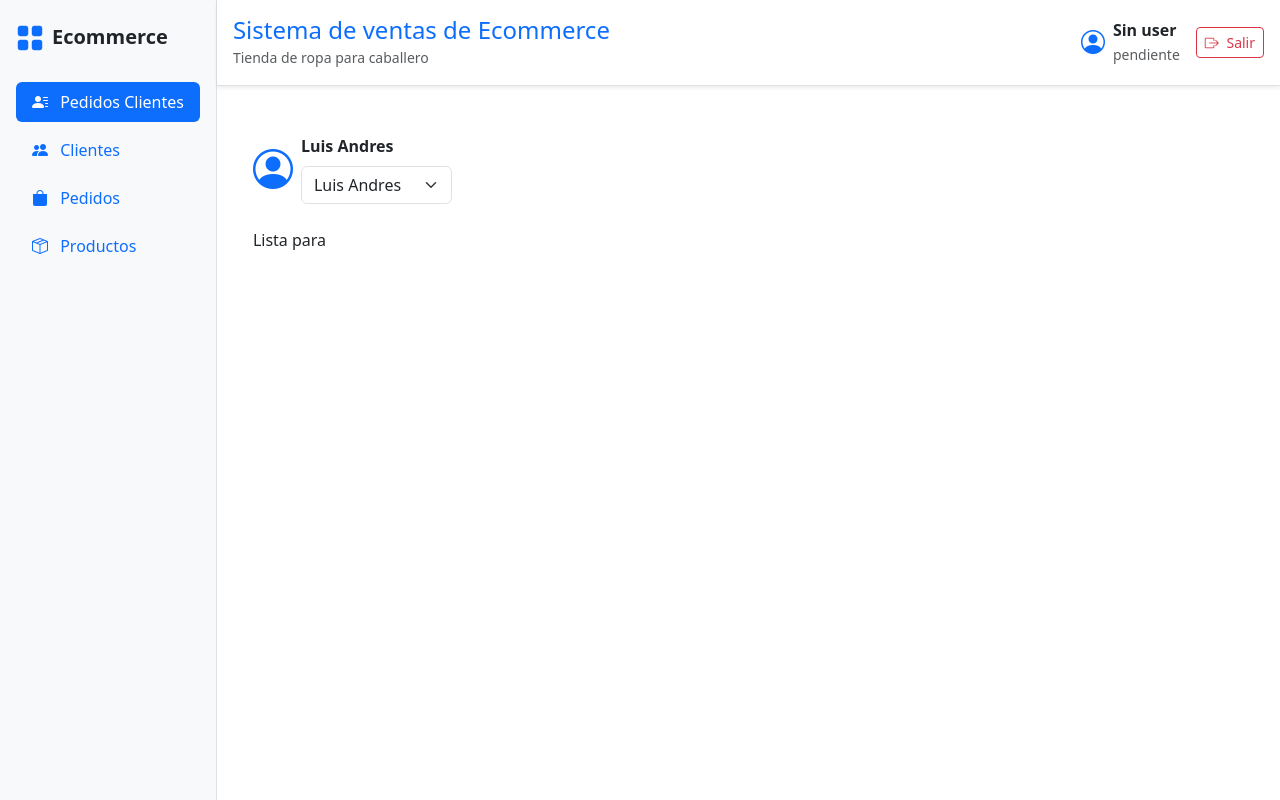
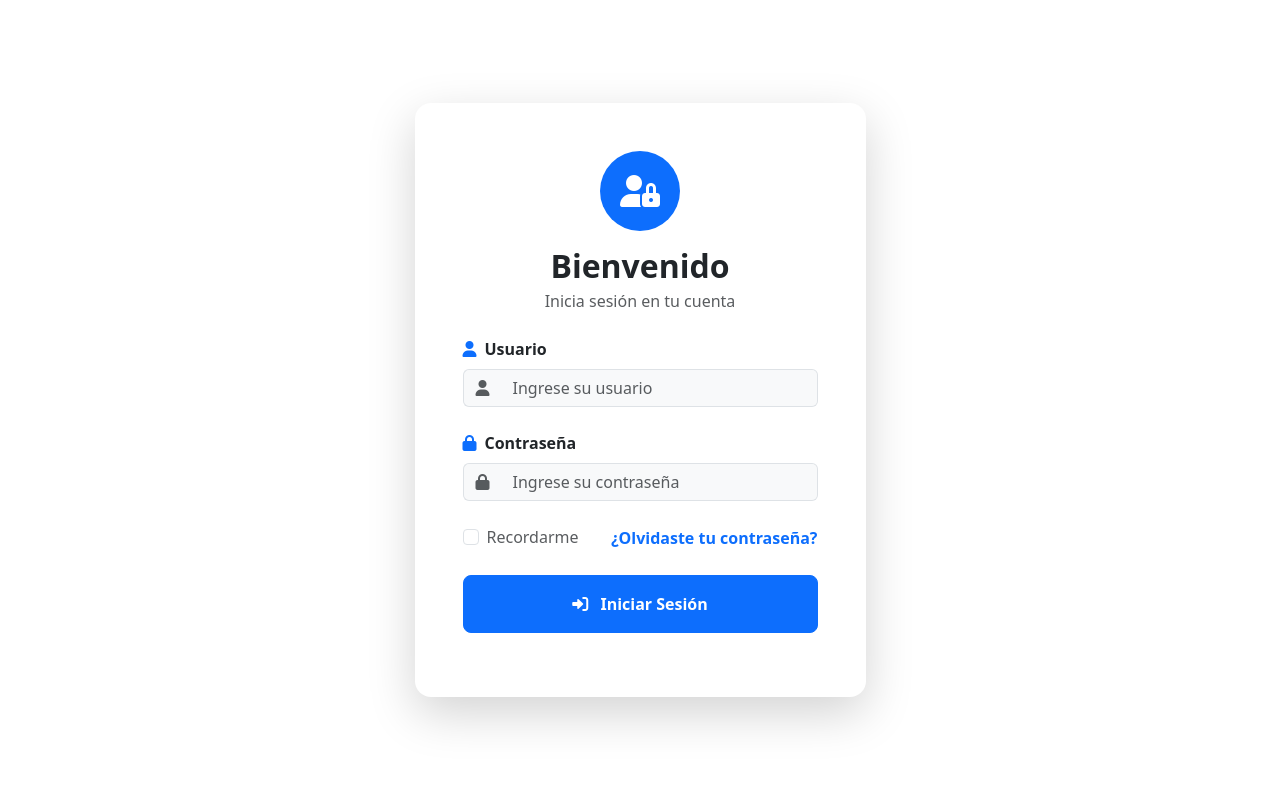
Before and after one commit to AndresFG0808/ecommerce_front, an Angular app: page /login in a window 1280 px wide. Before the commit this address led to /dashboard/pedidosclientes. Built offline with nearby package versions, Linux system fonts and the light colour scheme.

Commit message:
Se configuro el logout de login en el dashboard

```diff
--- a/package.json
+++ b/package.json
@@ -18,6 +18,7 @@
     "@angular/platform-browser-dynamic": "^19.2.0",
     "@angular/router": "^19.2.0",
     "rxjs": "~7.8.0",
+    "sweetalert2": "^11.22.4",
     "tslib": "^2.3.0",
     "zone.js": "~0.15.0"
   },
--- a/src/app/app-routing.module.ts
+++ b/src/app/app-routing.module.ts
@@ -5,8 +5,10 @@ import { PedidosclientesComponent } from './components/templates/pedidosclientes
 import { ClientesComponent } from './components/templates/clientes/clientes.component';
 import { PedidosComponent } from './components/templates/pedidos/pedidos.component';
 import { ProductosComponent } from './components/templates/productos/productos.component';
+import { LoginComponent } from './components/login/login.component';
 
 const routes: Routes = [
+  { path: 'login', component: LoginComponent },
   { path: 'dashboard', component: DashboardComponent, children: [
     {path: '', redirectTo: 'pedidosclientes', pathMatch:'full'},
     {path: 'pedidosclientes', component: PedidosclientesComponent},
@@ -14,8 +16,8 @@ const routes: Routes = [
     {path: 'pedidos', component:PedidosComponent},
     {path: 'productos', component: ProductosComponent},
   ]},
-  { path: '', redirectTo: '/dashboard', pathMatch: 'full' },
-  { path: '**', redirectTo: 'dashboard'}
+  { path: '', redirectTo: '/login', pathMatch: 'full' },
+  { path: '**', redirectTo: 'login'}
 ];
 
 @NgModule({
--- a/src/app/components/dashboard/dashboard.component.html
+++ b/src/app/components/dashboard/dashboard.component.html
@@ -66,7 +66,7 @@
           </div>
 
           <!-- (click)="logout()" -->
-          <button class="btn btn-outline-danger btn-sm">
+          <button class="btn btn-outline-danger btn-sm" (click)="logout()">
             <i class="bi bi-box-arrow-right me-1"></i>
             Salir
           </button>
--- a/src/app/components/dashboard/dashboard.component.ts
+++ b/src/app/components/dashboard/dashboard.component.ts
@@ -1,4 +1,7 @@
 import { Component } from '@angular/core';
+import { Router } from '@angular/router';
+import { AuthService } from '../../services/auth.service';
+import Swal from 'sweetalert2';
 
 @Component({
   selector: 'app-dashboard',
@@ -7,5 +10,29 @@ import { Component } from '@angular/core';
   styleUrl: './dashboard.component.css'
 })
 export class DashboardComponent {
+  constructor(private authService: AuthService, private router: Router) {}
 
+  logout(): void {
+    Swal.fire({
+      title: "Cerrar sesion",
+      text: "¿Estas seguro de cerrar sesion?",
+      icon: 'question',
+      showCancelButton: true,
+      confirmButtonColor: '#3085d6',
+      cancelButtonColor: '#d33',
+      confirmButtonText: 'Si, cerrar sesion',
+      cancelButtonText: 'Cancelar'
+    }).then((result) => {
+      if(result.isConfirmed) {
+        this.router.navigate(['/login'])
+        Swal.fire({
+          title: 'Sesion cerrada!',
+          text: 'Haz cerrado sesion correctamente',
+          icon: 'success',
+          timer: 2000,
+          showConfirmButton: false
+        })
+      }
+    });
+  }
 }
--- /dev/null
+++ b/src/app/components/login/login.component.html
@@ -0,0 +1,93 @@
+<div class="min-vh-100 d-flex align-items-center justify-content-center bg-gradient">
+  <div class="container">
+    <div class="row justify-content-center">
+      <div class="col-md-6 col-lg-5">
+        <div class="card shadow-lg border-0 rounded-4">
+          <div class="card-body p-5">
+            <!-- Logo/Icon -->
+            <div class="text-center mb-4">
+              <div class="bg-primary rounded-circle d-inline-flex align-items-center justify-content-center" style="width: 80px; height: 80px;">
+                <i class="fas fa-user-lock text-white fs-2"></i>
+              </div>
+              <h2 class="mt-3 mb-1 fw-bold text-dark">Bienvenido</h2>
+              <p class="text-muted">Inicia sesión en tu cuenta</p>
+            </div>
+
+            <div>
+              <!-- Username Field -->
+              <div class="mb-4">
+                <label for="username" class="form-label fw-semibold text-dark">
+                  <i class="fas fa-user me-2 text-primary"></i>Usuario
+                </label>
+                <div class="input-group">
+                  <span class="input-group-text border-end-0 bg-light">
+                    <i class="fas fa-user text-muted"></i>
+                  </span>
+                  <input
+                    type="text"
+                    id="username"
+                    name="username"
+                    class="form-control border-start-0 bg-light"
+                    [(ngModel)]="username"
+                    required
+                    placeholder="Ingrese su usuario"
+                    style="box-shadow: none; border-left: none;"
+                    [disabled]="isLoading"
+                  />
+                </div>
+              </div>
+
+              <!-- Password Field -->
+              <div class="mb-4">
+                <label for="password" class="form-label fw-semibold text-dark">
+                  <i class="fas fa-lock me-2 text-primary"></i>Contraseña
+                </label>
+                <div class="input-group">
+                  <span class="input-group-text border-end-0 bg-light">
+                    <i class="fas fa-lock text-muted"></i>
+                  </span>
+                  <input
+                    type="password"
+                    id="password"
+                    name="password"
+                    class="form-control border-start-0 bg-light"
+                    [(ngModel)]="password"
+                    required
+                    placeholder="Ingrese su contraseña"
+                    style="box-shadow: none; border-left: none;"
+                    [disabled]="isLoading"
+                  />
+                </div>
+              </div>
+
+              <!-- Remember me & Forgot password -->
+              <div class="d-flex justify-content-between align-items-center mb-4">
+                <div class="form-check">
+                  <input class="form-check-input" type="checkbox" id="remember">
+                  <label class="form-check-label text-muted" for="remember">
+                    Recordarme
+                  </label>
+                </div>
+                <a href="#" class="text-decoration-none text-primary fw-semibold">
+                  ¿Olvidaste tu contraseña?
+                </a>
+              </div>
+
+              <!-- Submit Button -->
+              <button type="button" class="btn btn-primary w-100 py-3 mb-3 fw-semibold rounded-3" (click)="onLogin()">
+                <i class="fas fa-sign-in-alt me-2"></i>
+                Iniciar Sesión
+              </button>
+
+              <!-- Error Message -->
+              <div *ngIf="" class="alert alert-danger border-0 rounded-3" role="alert">
+                <i class="fas fa-exclamation-triangle me-2"></i>
+                {{ error }}
+              </div>
+            </div>
+          </div>
+        </div>
+      </div>
+    </div>
+  </div>
+</div>
--- /dev/null
+++ b/src/app/components/login/login.component.ts
@@ -0,0 +1,37 @@
+import { Component } from '@angular/core';
+import { Router } from '@angular/router';
+import { Subscription } from 'rxjs';
+import { environment } from '../../environment/environment';
+
+@Component({
+  selector: 'app-login',
+  standalone: false,
+  templateUrl: './login.component.html',
+  styleUrl: './login.component.css'
+})
+export class LoginComponent {
+  username: string = '';
+  password: string = '';
+  error: string = '';
+  isLoading: boolean = false;
+  private routerSubscription: Subscription = new Subscription(); // Para cerrar una sesion que nunca se cancela.
+
+  constructor(private router: Router){} // Dar acceso restringido solo a este componente
+
+  onLogin() { // Metodo que se ejecutara al dar clic en el boton de inciar
+    this.isLoading = true;
+    this.error = '';
+
+    if (this.username === environment.authUser && this.password === environment.authPassword) {
+      //Si el usuaio ingresa las credenciales correctas navega hasta el dashboard
+      this.router.navigate(['/dashboard']);
+    } else {
+      // Si se equivoca o no ingresa las credenciales correctas, llenamos el mensaje de error para despues mostrar:
+      this.error = 'Usuario o contraseña incorrectos';
+    }
+  }
+
+
+
+
+}
--- a/src/app/components/templates/pedidosclientes/pedidosclientes.component.html
+++ b/src/app/components/templates/pedidosclientes/pedidosclientes.component.html
@@ -13,4 +13,4 @@
   </div>
 </div>
 
-<p class="mt-4">Lista para </p>
+<p class="mt-4">Lista para ver pedido</p>
--- /dev/null
+++ b/src/app/environment/environment.ts
@@ -0,0 +1,17 @@
+/**
+ * @module environment
+ *
+ * @description
+ * Objeto de configuración que define las credenciales de autenticación para el entorno de la aplicación.
+ *
+ * @property {string} authUser - Nombre de usuario utilizado para autenticación.
+ * @property {string} authPassword - Contraseña utilizada para autenticación.
+ *
+ * @remarks
+ * Este objeto se utiliza para almacenar las credenciales necesarias para acceder a ciertas funcionalidades protegidas de la aplicación durante el desarrollo o pruebas.
+ * Es común definir estos valores en archivos de entorno para facilitar la configuración y evitar exponer datos sensibles en el código fuente principal.
+ */
+export const environment = {
+    authUser: 'admin',
+    authPassword: 'admin'
+}
--- /dev/null
+++ b/src/app/services/auth.service.ts
@@ -0,0 +1,9 @@
+import { Injectable } from '@angular/core';
+
+@Injectable({
+  providedIn: 'root'
+})
+export class AuthService {
+
+  constructor() { }
+}
```
Also changed, not shown: src/app/app.module.ts (+6 -2 lines), src/app/components/login/login.component.css (added), 5 other files (tests, documents, lock files or other folders).
